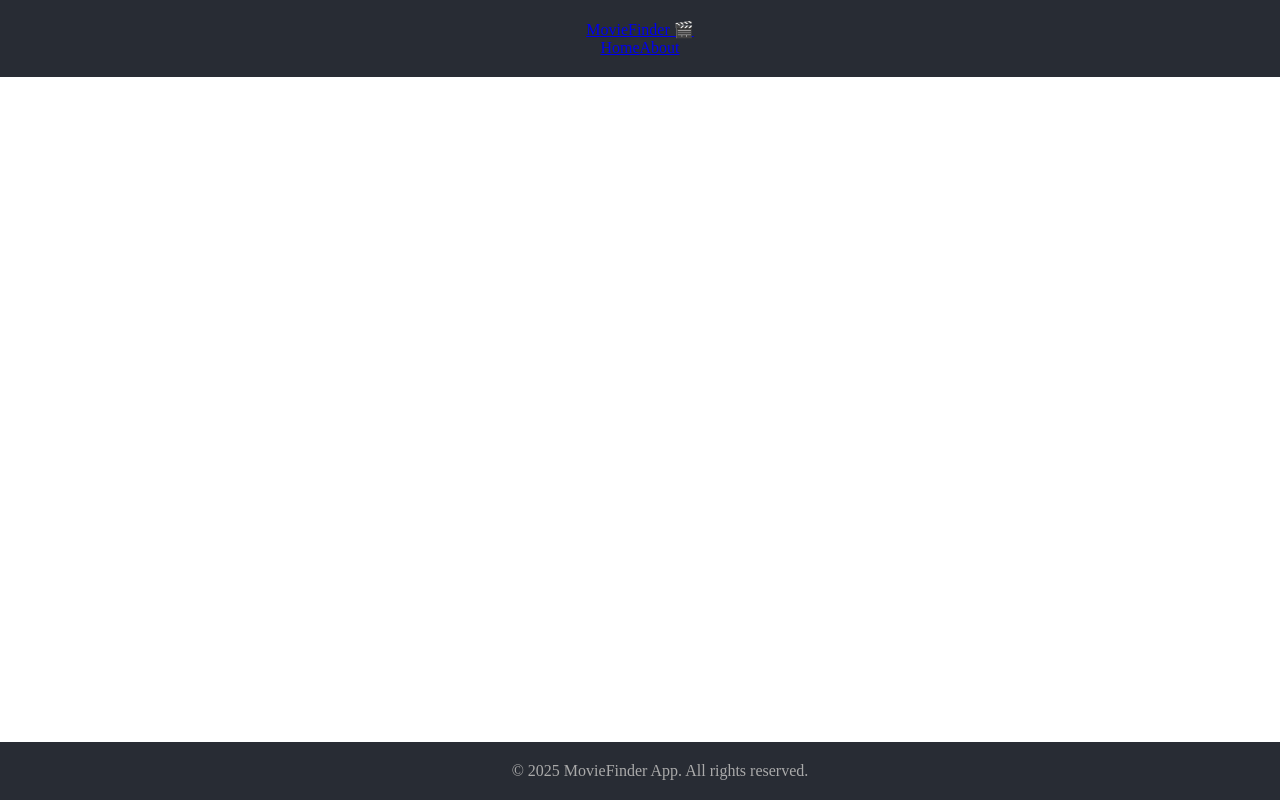
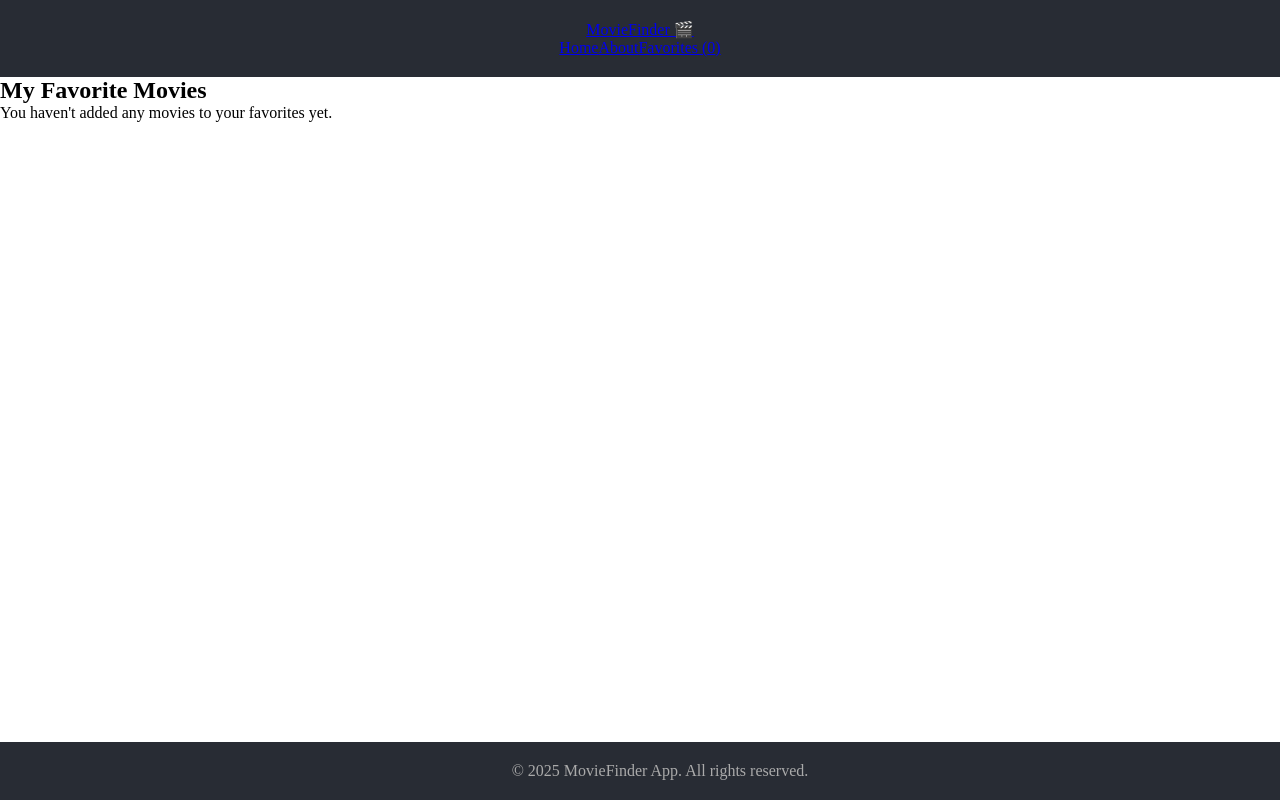
Before and after one commit to aminpirakand/moviefinderapp, a React (Vite) app: page /favorites in a window 1280 px wide. Built offline with nearby package versions, Linux system fonts and the light colour scheme.

Commit message:
Lesson nine

```diff
--- a/src/App.jsx
+++ b/src/App.jsx
@@ -4,6 +4,8 @@ import Footer from "./components/Footer";
 import AboutPage from './pages/AboutPages';
 import HomePage from './pages/HomePage';
 import MovieDetailsPage from './pages/MovieDetailsPage';
+import { FavoritesProvider } from './context/FavoritesContext';
+import FavoritesPage from './pages/FavoritesPage';
 
 import "./App.css";
 
@@ -11,6 +13,7 @@ function App() {
 
 
   return (
+        <FavoritesProvider>
      <div className="app-container">
       <Header />
       <div className="content">
@@ -18,11 +21,12 @@ function App() {
           <Route path="/" element={<HomePage />} />
           <Route path="/about" element={<AboutPage />} />
           <Route path="/movie/:movieId" element={<MovieDetailsPage />} />
+          <Route path="/favorites" element={<FavoritesPage />} />
         </Routes>
       </div>
       <Footer />
     </div>
-
+</FavoritesProvider>
   );
 }
 
--- a/src/components/Header.jsx
+++ b/src/components/Header.jsx
@@ -1,14 +1,20 @@
 // src/components/Header.jsx
 import { Link } from 'react-router-dom'; // ایمپورت کردن
+import { useFavorites } from '../context/FavoritesContext'
 import './Header.css';
 
 function Header() {
+  const { favorites } = useFavorites();
   return (
     <header className="app-header">
       <Link to="/" className="logo">MovieFinder 🎬</Link>
       <nav>
         <Link to="/">Home</Link>
         <Link to="/about">About</Link>
+        <Link to="/favorites" className="favorites-link">
+          Favorites ({favorites.length})
+        </Link>
+
       </nav>
     </header>
   );
--- a/src/components/MovieCard.jsx
+++ b/src/components/MovieCard.jsx
@@ -2,7 +2,7 @@ import { useState } from 'react';
 import React from 'react'
 import { Link } from 'react-router-dom';
 
-function MovieCard({movie}) {
+function MovieCard({movie, onActionClick, actionLabel}) {
   const posterBaseUrl = 'https://image.tmdb.org/t/p/w500';
   const posterUrl = movie.poster_path ? posterBaseUrl + movie.poster_path : 'https://via.placeholder.com/200x300';
 
@@ -22,15 +22,23 @@ function MovieCard({movie}) {
 
 
   return (
+    <div className="movie-card">
     <Link to={`/movie/${movie.id}`} className="movie-card-link">
-    <div className="movie-card">
+
       <img src={posterUrl} alt={movie.title} />
       <h3>{movie.title}</h3>
       <p>{movie.release_date}</p>
       <p> {movie.vote_average.toFixed(1)}</p>
+       </Link>
       <button onClick={handleLikeClick} className={isLiked ? 'like-btn liked' : 'like-btn'}>
       {isLiked ? '❤️ Liked' : '🤍 Like'}
       </button>
+      {onActionClick && (
+        <button onClick={() => onActionClick(movie.id)} className="action-btn">
+          {actionLabel}
+        </button>
+      )}
+
 
       <button onClick={handleViewClick} className="view-btn">
         Viewed ({viewCount})
@@ -38,7 +46,7 @@ function MovieCard({movie}) {
 
 
     </div>
-    </Link>
+
   );
 
 }
--- a/src/components/MovieList.jsx
+++ b/src/components/MovieList.jsx
@@ -1,19 +1,19 @@
 import MovieCard from './MovieCard';
 import './MovieList.css'; // فایل استایل جدید
 
-function MovieList(props) {
-    const movies = props.movies
+function MovieList({ movies, onActionClick, actionLabel }) {
   return (
-   <div className="movie-list">
+    <div className="movie-list">
       {movies.map(movie => (
         <MovieCard
-          key={movie.id} // کلید منحصر به فرد
-           movie={movie}
-           />
+        key={movie.id}
+        movie={movie}
+        onActionClick={onActionClick}
+        actionLabel={actionLabel} />
       ))}
     </div>
-
   );
 }
 
+
 export default MovieList;
--- /dev/null
+++ b/src/context/FavoritesContext.jsx
@@ -0,0 +1,31 @@
+// src/context/FavoritesContext.jsx
+import { createContext, useState, useContext } from 'react';
+
+// ۱. ساخت کانتکست
+const FavoritesContext = createContext();
+
+// ۲. ساخت کامپوننت Provider
+export function FavoritesProvider({ children }) {
+  const [favorites, setFavorites] = useState([]);
+
+  const addFavorite = (movie) => {
+    setFavorites((prevFavorites) => [...prevFavorites, movie]);
+  };
+
+  const removeFavorite = (movieId) => {
+    setFavorites((prevFavorites) => prevFavorites.filter(movie => movie.id !== movieId));
+  };
+
+  const value = { favorites, addFavorite, removeFavorite };
+
+  return (
+    <FavoritesContext.Provider value={value}>
+      {children}
+    </FavoritesContext.Provider>
+  );
+}
+
+// ۳. ساخت یک هوک سفارشی برای استفاده آسان‌تر
+export function useFavorites() {
+  return useContext(FavoritesContext);
+}
--- /dev/null
+++ b/src/pages/FavoritesPage.jsx
@@ -0,0 +1,19 @@
+// src/pages/FavoritesPage.jsx
+import { useFavorites  } from '../context/FavoritesContext';
+import MovieList from '../components/MovieList';
+function FavoritesPage() {
+  const { favorites ,removeFavorite} = useFavorites();
+
+  return (
+    <div className="page-container">
+      <h2>My Favorite Movies</h2>
+      {favorites.length > 0 ? (
+        <MovieList movies={favorites} onActionClick={removeFavorite} actionLabel="Remove"/>
+      ) : (
+        <p>You haven't added any movies to your favorites yet.</p>
+      )}
+    </div>
+  );
+}
+
+export default FavoritesPage;
--- a/src/pages/MovieDetailsPage.jsx
+++ b/src/pages/MovieDetailsPage.jsx
@@ -3,6 +3,7 @@ import { useState, useEffect } from "react";
 import { useParams, useNavigate } from "react-router-dom";
 import LoadingSpinner from "../components/LoadingSpinner";
 import CastList from "../components/CastList";
+import { useFavorites } from '../context/FavoritesContext';
 
 function MovieDetailsPage() {
   const navigate = useNavigate(); // دریافت تابع navigate
@@ -13,6 +14,16 @@ function MovieDetailsPage() {
   const [movie, setMovie] = useState(null); // State برای نگهداری جزئیات فیلم
   const [isLoading, setIsLoading] = useState(true);
   const [error, setError] = useState(null);
+  const { favorites, addFavorite, removeFavorite } = useFavorites();
+  const isFavorite = movie ? favorites.some(fav => fav.id === movie.id) : false;
+
+  const handleFavoriteClick = () => {
+    if (isFavorite) {
+      removeFavorite(movie.id);
+    } else {
+      addFavorite(movie);
+    }
+  };
 
   useEffect(() => {
     const apiKey = "2f5eff245e0b1e1b32a37093a95db62c";
@@ -59,6 +70,10 @@ function MovieDetailsPage() {
           <h1>
             {movie.title} ({movie.release_date.substring(0, 4)})
           </h1>
+                <button onClick={handleFavoriteClick} className="favorite-btn">
+        {isFavorite ? '❤️ Remove from Favorites' : '🤍 Add to Favorites'}
+      </button>
+
           <p className="tagline">
             <em>{movie.tagline}</em>
           </p>
```
